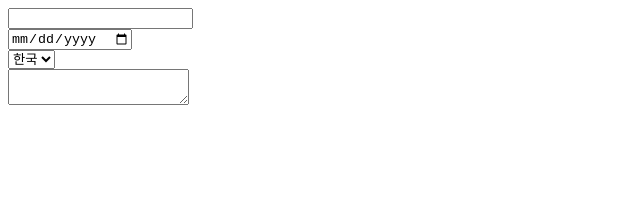
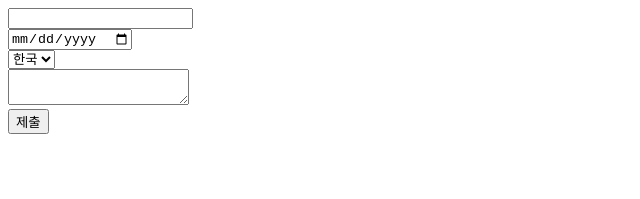
Before and after one commit to Jeongchanyeong/React-, a React (Vite) app: page / in a window 1280 px wide. Shown: the top 199 px of the page, without its empty margins (0-640 px from the left). Built offline with nearby package versions, Linux system fonts and the light colour scheme.

Commit message:
useRef로 컴포넌트 접근하기

```diff
--- a/src/components/Register.jsx
+++ b/src/components/Register.jsx
@@ -1,28 +1,33 @@
-import React, { useState } from 'react';
+import React, { useState, useRef } from 'react';
 
-// 간단한 회원가입 폼
-// 1. 이름
-// 2. 생년월일
-// 3. 국적
-// 4. 자기소개
-
-// 비슷한 여러개의 state가 있다면 하나의 객체값으로 묶어서 하나의 state로 관리하면 편함
-// 비슷한 이벤트 핸들러들은 통합 이벤트 핸들러로 묶어줄 수 있다.
 const Register = () => {
+  //  ref는 컴포넌트 내부에서 랜더링에 영향을 미치지 않아야되는 변수를 생성할 때 활용할 수 있다.
+  const countRef = useRef(0);
+  const inputRef = useRef();
   const [input, setInput] = useState({
     name: '',
     birth: '',
     country: '',
     bio: '',
   });
+
   const onChange = (e) => {
+    countRef.current++;
+    console.log(countRef.current);
     setInput({ ...input, [e.target.name]: e.target.value });
+  };
+
+  const onClick = () => {
+    if (input.name === '') {
+      inputRef.current.focus();
+    }
   };
 
   return (
     <>
       <div>
         <input
+          ref={inputRef}
           name="name"
           value={input.name}
           onChange={onChange}
@@ -50,6 +55,7 @@ const Register = () => {
       <div>
         <textarea name="bio" value={input.bio} onChange={onChange} />
       </div>
+      <button onClick={onClick}>제출</button>
     </>
   );
 };
```
